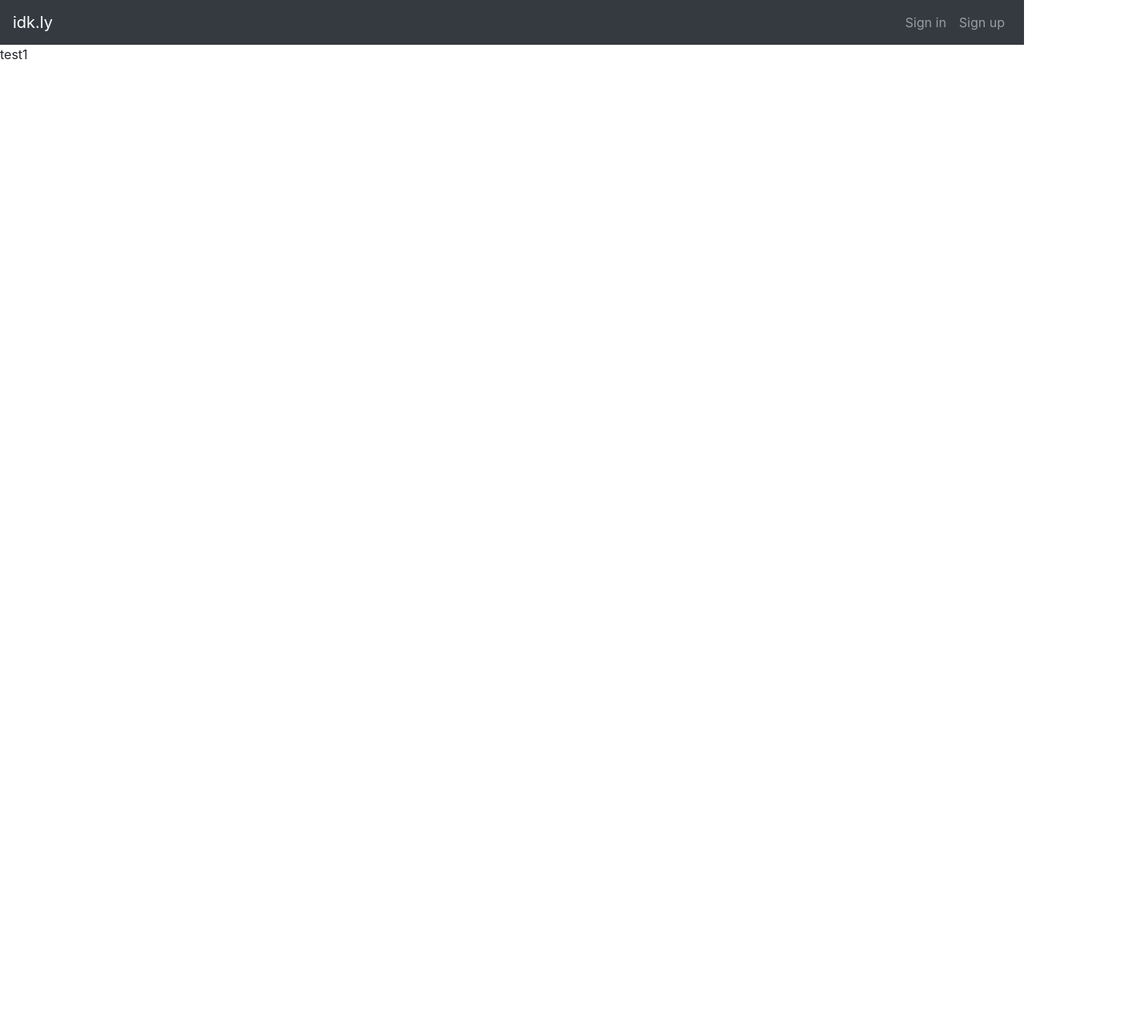
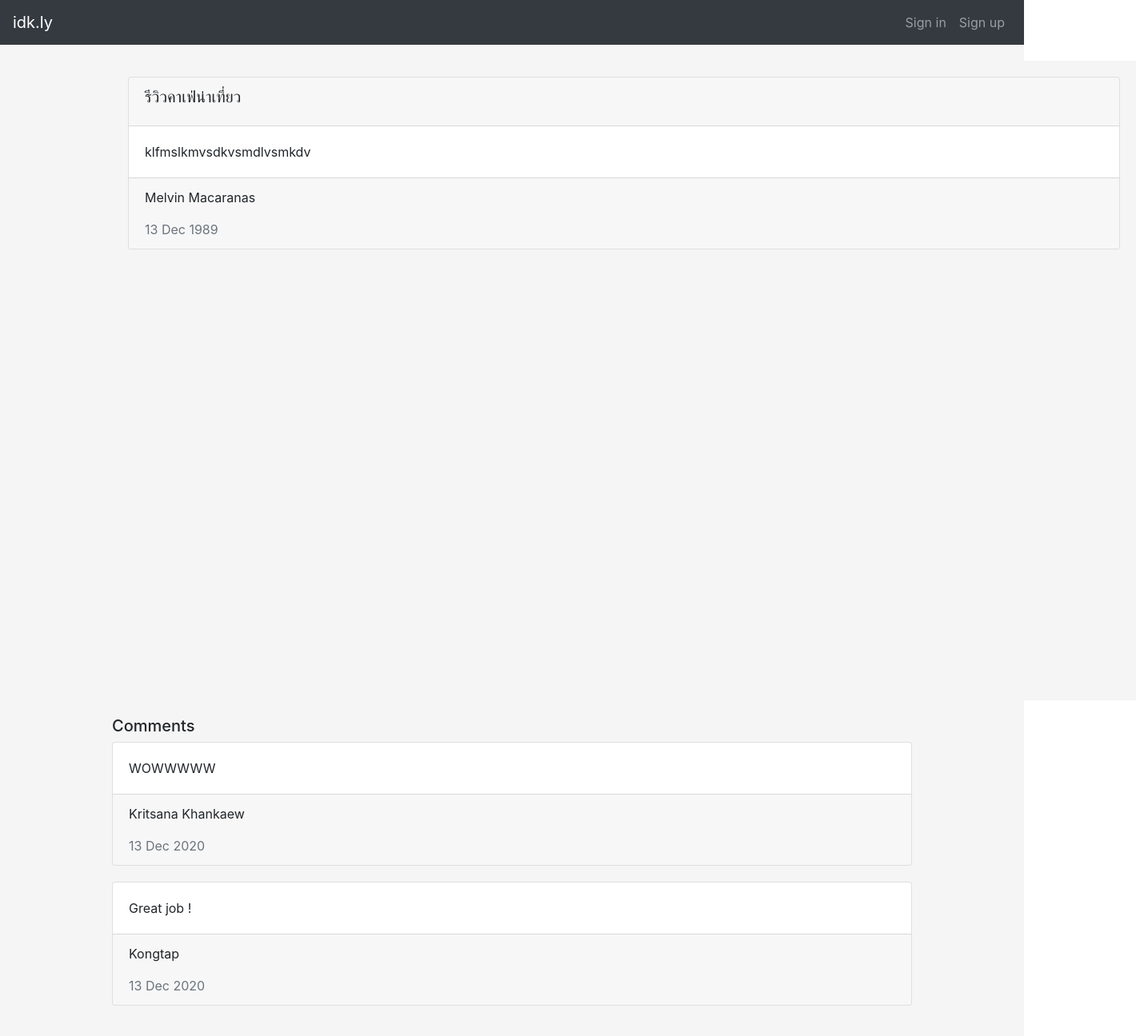
Before and after one commit to traviolus/CompSecProj2020-frontend, a React (Create React App) app: page /post/1 in a window 1280 px wide. Shown: the whole page at 80% size, 1420 px wide, since content can reach past the window. Before the commit the page ends 800 px from the top, so only its background shows below. Built offline with nearby package versions, Linux system fonts and the light colour scheme; no server answers.

Commit message:
finish post and comment

```diff
--- /dev/null
+++ b/src/styles/ViewPost.scss
@@ -0,0 +1,21 @@
+@import "./main.scss";
+
+.view-post-page {
+
+    @extend .body;
+
+    .content-container {
+        max-width: 1000px;
+        margin: auto;
+
+        .comment-container {
+            .comment-topic {
+                margin-top: 20px;
+            }
+
+            .comment {
+                margin-bottom: 20px;
+            }
+        }
+    }
+}
--- a/src/views/ViewPost.tsx
+++ b/src/views/ViewPost.tsx
@@ -1,13 +1,96 @@
 import React from "react";
 import { RouteComponentProps } from "react-router-dom";
+import { Card } from "react-bootstrap";
+
+import "styles/ViewPost.scss";
 
 interface RouterProps {
   postId: string;
 }
 
-class ViewPost extends React.Component<RouteComponentProps<RouterProps>> {
+interface PostData {
+  title: string;
+  body: string;
+  author: string;
+  timestamp: string;
+}
+
+interface CommentData {
+  message: string;
+  author: string;
+  timestamp: string;
+}
+interface State {
+  post: PostData;
+  comments: Array<CommentData>;
+}
+
+class ViewPost extends React.Component<
+  RouteComponentProps<RouterProps>,
+  State
+> {
+  state = {
+    post: {
+      title: "รีวิวคาเฟ่น่าเที่ยว",
+      body: "klfmslkmvsdkvsmdlvsmkdv",
+      author: "Melvin Macaranas",
+      timestamp: "13 Dec 1989",
+    },
+    comments: [
+      {
+        message: "WOWWWWW",
+        author: "Kritsana Khankaew",
+        timestamp: "13 Dec 2020",
+      },
+      {
+        message: "Great job !",
+        author: "Kongtap",
+        timestamp: "13 Dec 2020",
+      },
+    ],
+  };
+
   render() {
-    return <div>test{this.props.match.params.postId}</div>;
+    return (
+      <div className="view-post-page">
+        <div className="content-container">
+          <div className="post-container">
+            <Card className="post">
+              <Card.Header>
+                <Card.Title>{this.state.post.title}</Card.Title>
+              </Card.Header>
+              <Card.Body>
+                <Card.Text>{this.state.post.body}</Card.Text>
+              </Card.Body>
+              <Card.Footer>
+                <Card.Text>{this.state.post.author}</Card.Text>
+                <Card.Text className="text-muted">
+                  {this.state.post.timestamp}
+                </Card.Text>
+              </Card.Footer>
+            </Card>
+          </div>
+          <div className="comment-container">
+            <h5 className="comment-topic">Comments</h5>
+            {this.state.comments.map((comment) => {
+              return (
+                <Card className="comment">
+                  <Card.Body>
+                    <Card.Text>{comment.message}</Card.Text>
+                  </Card.Body>
+                  <Card.Footer>
+                    <Card.Text>{comment.author}</Card.Text>
+                    <Card.Text className="text-muted">
+                      {comment.timestamp}
+                    </Card.Text>
+                  </Card.Footer>
+                </Card>
+              );
+            })}
+          </div>
+        </div>
+      </div>
+    );
   }
 }
 
```
